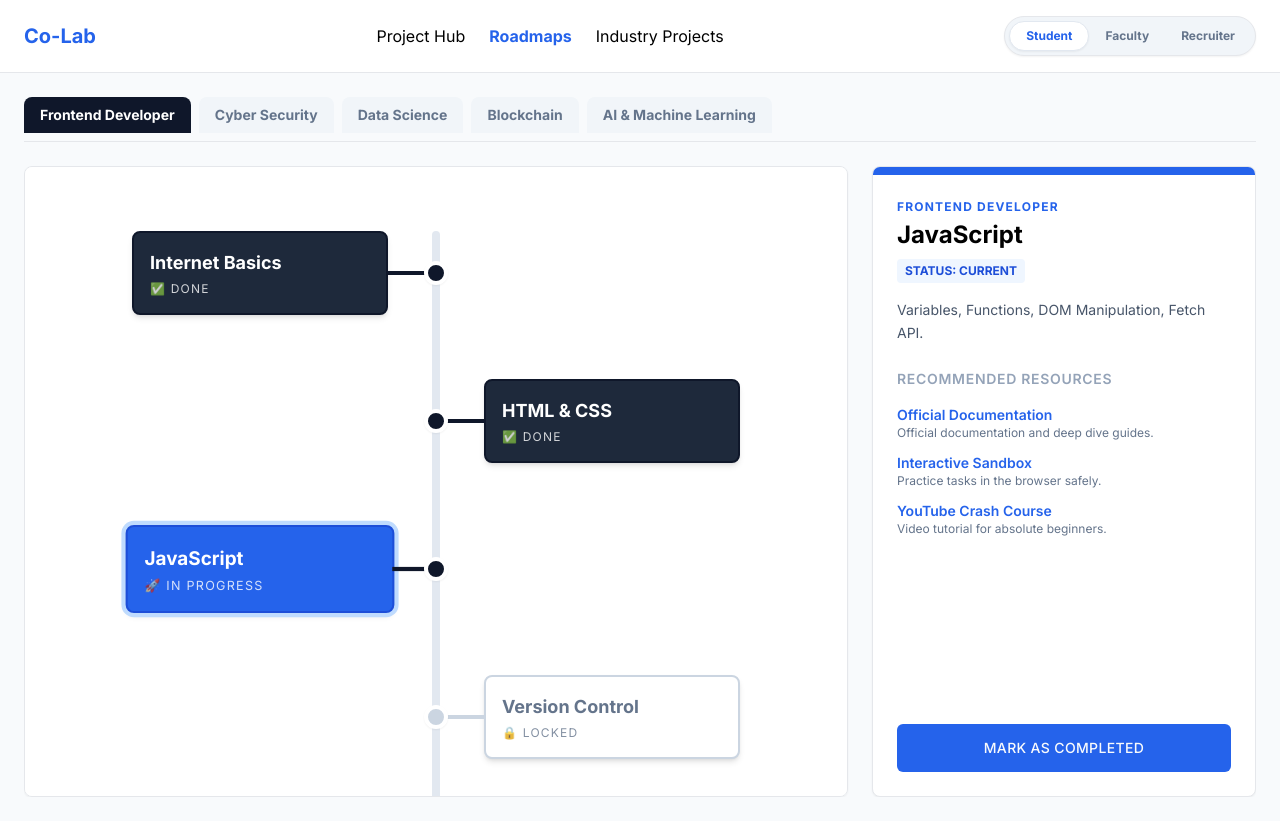
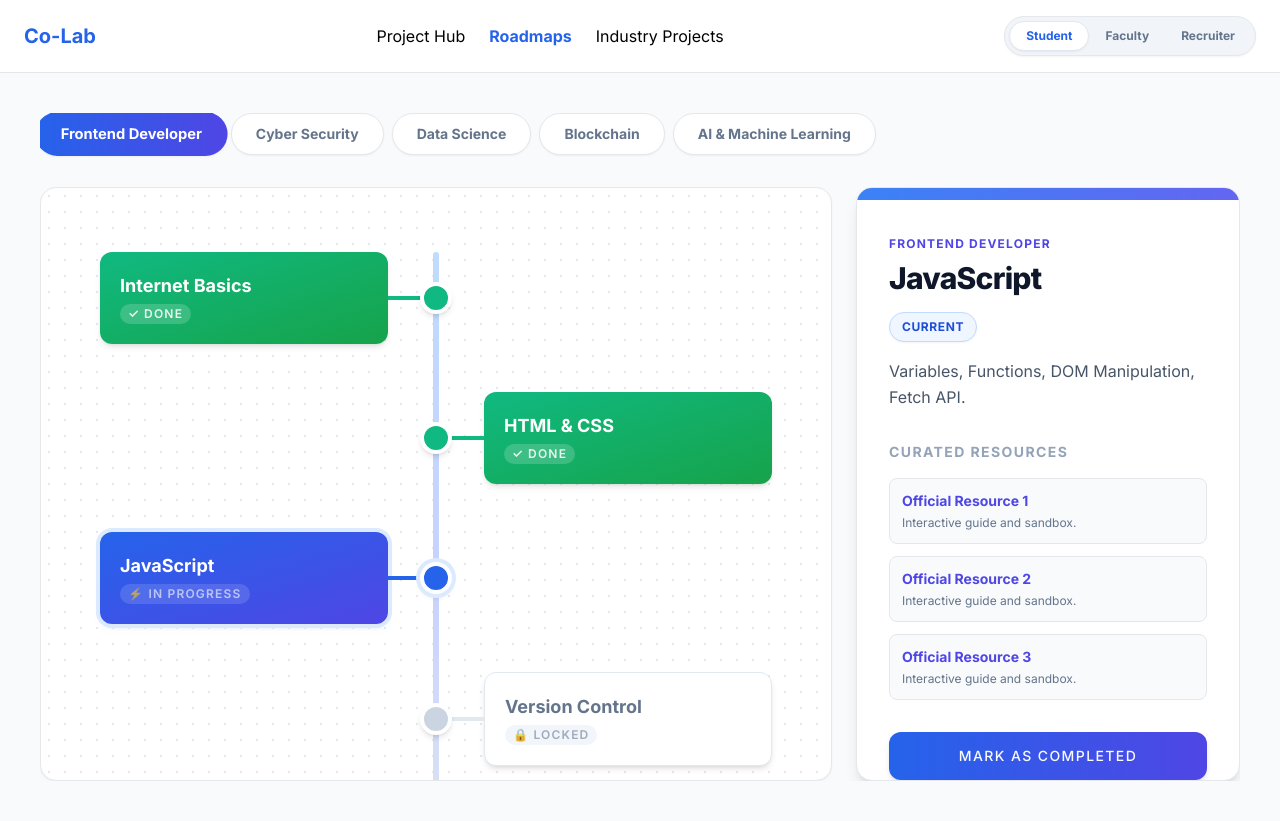
Before and after one commit to karthikn-BCA/hackathon-, a Next.js app: page /roadmaps in a window 1280 px wide. Built offline with nearby package versions, Linux system fonts and the light colour scheme.

Commit message:
Enhance roadmap UI with gradients and animations

```diff
--- a/src/app/roadmaps/page.tsx
+++ b/src/app/roadmaps/page.tsx
@@ -90,19 +90,19 @@ export default function RoadmapsPage() {
   }
 
   return (
-    <div className="flex flex-col h-[calc(100vh-100px)] gap-6">
+    <div className="flex flex-col h-[calc(100vh-100px)] gap-6 p-4">
 
       {/* Top Tabs for Courses */}
-      <div className="flex gap-2 overflow-x-auto pb-2 border-b">
+      <div className="flex gap-2 overflow-x-auto pb-2 scrollbar-hide">
         {(Object.keys(ROADMAPS) as RoadmapKey[]).map((key) => (
           <button
             key={key}
             onClick={() => setActiveTab(key)}
             className={`
-              px-4 py-2 rounded-t-lg font-bold text-sm transition-all whitespace-nowrap
+              px-6 py-2.5 rounded-full font-bold text-sm transition-all whitespace-nowrap shadow-sm
               ${activeTab === key
-                ? "bg-slate-900 text-white"
-                : "bg-slate-100 text-slate-500 hover:bg-slate-200"}
+                ? "bg-gradient-to-r from-blue-600 to-indigo-600 text-white shadow-md scale-105"
+                : "bg-white text-slate-500 hover:bg-slate-50 border"}
             `}
           >
             {ROADMAPS[key].title}
@@ -110,67 +110,73 @@ export default function RoadmapsPage() {
         ))}
       </div>
 
-      <div className="flex gap-6 flex-1 overflow-hidden bg-slate-50">
+      <div className="flex gap-6 flex-1 overflow-hidden">
 
         {/* Main Roadmap Area */}
-        <div className="flex-1 border rounded-lg bg-white shadow-sm p-8 relative overflow-y-auto">
+        <div className="flex-1 border rounded-2xl bg-white shadow-sm p-8 relative overflow-y-auto bg-[radial-gradient(#e5e7eb_1px,transparent_1px)] [background-size:16px_16px]">
+
           <div className="mt-8 max-w-2xl mx-auto relative">
 
             {/* Main vertical path line */}
-            <div className="absolute w-2 bg-slate-200 h-full left-1/2 -translate-x-1/2 z-0 rounded-full"></div>
+            <div className="absolute w-1.5 bg-gradient-to-b from-blue-200 via-indigo-200 to-slate-200 h-full left-1/2 -translate-x-1/2 z-0 rounded-full"></div>
 
             {nodes.map((node, idx) => {
               const isLeft = idx % 2 === 0;
               return (
-                <div key={node.id} className="relative z-10 w-full flex items-center mb-16">
+                <div key={node.id} className="relative z-10 w-full flex items-center mb-12 group">
 
-                  {/* Left Side (Empty if item is right) */}
+                  {/* Left Side */}
                   <div className={`w-1/2 pr-12 flex justify-end ${!isLeft ? 'invisible' : ''}`}>
                     <button
                       onClick={() => setSelectedNode(node)}
                       className={`
-                        w-64 p-4 rounded-lg font-bold text-left transition-all shadow-md relative
-                        ${node.status === "completed" ? "bg-slate-800 text-white border-2 border-slate-900 hover:bg-slate-700" : ""}
-                        ${node.status === "current" ? "bg-blue-600 text-white border-2 border-blue-700 ring-4 ring-blue-200 hover:bg-blue-500 scale-105" : ""}
-                        ${node.status === "locked" ? "bg-white text-slate-500 border-2 border-slate-300 hover:border-slate-400" : ""}
+                        w-72 p-5 rounded-xl font-bold text-left transition-all shadow-md relative group-hover:-translate-y-1 group-hover:shadow-lg
+                        ${node.status === "completed" ? "bg-gradient-to-br from-emerald-500 to-green-600 text-white border-none" : ""}
+                        ${node.status === "current" ? "bg-gradient-to-br from-blue-600 to-indigo-600 text-white border-none ring-4 ring-blue-100 shadow-blue-200/50" : ""}
+                        ${node.status === "locked" ? "bg-white text-slate-500 border border-slate-200" : ""}
                       `}
                     >
                       {/* Connector line to center */}
-                      <div className={`absolute top-1/2 -right-12 w-12 h-1 ${node.status === 'locked' ? 'bg-slate-300' : 'bg-slate-900'} -translate-y-1/2 z-0`}></div>
+                      <div className={`absolute top-1/2 -right-12 w-12 h-1 ${node.status === 'locked' ? 'bg-slate-200' : (node.status === 'completed' ? 'bg-emerald-500' : 'bg-blue-600')} -translate-y-1/2 z-0`}></div>
 
-                      <div className="text-lg">{node.label}</div>
-                      <div className="text-xs font-normal mt-1 opacity-80 uppercase tracking-widest flex items-center gap-1">
-                        {node.status === "completed" && "✅ Done"}
-                        {node.status === "current" && "🚀 In Progress"}
-                        {node.status === "locked" && "🔒 Locked"}
+                      <div className="text-lg mb-1">{node.label}</div>
+                      <div className={`text-xs font-semibold uppercase tracking-widest flex items-center gap-1.5 opacity-90
+                        ${node.status === "locked" ? "text-slate-400" : "text-white"}
+                      `}>
+                        {node.status === "completed" && <span className="bg-white/20 px-2 py-0.5 rounded-full">✓ Done</span>}
+                        {node.status === "current" && <span className="bg-white/20 px-2 py-0.5 rounded-full animate-pulse">⚡ In Progress</span>}
+                        {node.status === "locked" && <span className="bg-slate-100 px-2 py-0.5 rounded-full">🔒 Locked</span>}
                       </div>
                     </button>
                   </div>
 
                   {/* Center Node on the line */}
-                  <div className="absolute left-1/2 -translate-x-1/2 w-6 h-6 rounded-full border-4 border-white z-20 flex items-center justify-center shadow-sm"
-                       style={{ backgroundColor: node.status === 'locked' ? '#cbd5e1' : '#0f172a' }}>
+                  <div className={`absolute left-1/2 -translate-x-1/2 w-8 h-8 rounded-full border-4 border-white z-20 flex items-center justify-center shadow-md transition-colors
+                       ${node.status === 'completed' ? 'bg-emerald-500' : (node.status === 'current' ? 'bg-blue-600 ring-4 ring-blue-100' : 'bg-slate-300')}
+                  `}>
                   </div>
 
-                  {/* Right Side (Empty if item is left) */}
+                  {/* Right Side */}
                   <div className={`w-1/2 pl-12 flex justify-start ${isLeft ? 'invisible' : ''}`}>
                     <button
                       onClick={() => setSelectedNode(node)}
                       className={`
-                        w-64 p-4 rounded-lg font-bold text-left transition-all shadow-md relative
-                        ${node.status === "completed" ? "bg-slate-800 text-white border-2 border-slate-900 hover:bg-slate-700" : ""}
-                        ${node.status === "current" ? "bg-blue-600 text-white border-2 border-blue-700 ring-4 ring-blue-200 hover:bg-blue-500 scale-105" : ""}
-                        ${node.status === "locked" ? "bg-white text-slate-500 border-2 border-slate-300 hover:border-slate-400" : ""}
+                        w-72 p-5 rounded-xl font-bold text-left transition-all shadow-md relative group-hover:-translate-y-1 group-hover:shadow-lg
+                        ${node.status === "completed" ? "bg-gradient-to-br from-emerald-500 to-green-600 text-white border-none" : ""}
+                        ${node.status === "current" ? "bg-gradient-to-br from-blue-600 to-indigo-600 text-white border-none ring-4 ring-blue-100 shadow-blue-200/50" : ""}
+                        ${node.status === "locked" ? "bg-white text-slate-500 border border-slate-200" : ""}
                       `}
                     >
                       {/* Connector line to center */}
-                      <div className={`absolute top-1/2 -left-12 w-12 h-1 ${node.status === 'locked' ? 'bg-slate-300' : 'bg-slate-900'} -translate-y-1/2 z-0`}></div>
+                      <div className={`absolute top-1/2 -left-12 w-12 h-1 ${node.status === 'locked' ? 'bg-slate-200' : (node.status === 'completed' ? 'bg-emerald-500' : 'bg-blue-600')} -translate-y-1/2 z-0`}></div>
 
-                      <div className="text-lg">{node.label}</div>
-                      <div className="text-xs font-normal mt-1 opacity-80 uppercase tracking-widest flex items-center gap-1">
-                        {node.status === "completed" && "✅ Done"}
-                        {node.status === "current" && "🚀 In Progress"}
-                        {node.status === "locked" && "🔒 Locked"}
+                      <div className="text-lg mb-1">{node.label}</div>
+                      <div className={`text-xs font-semibold uppercase tracking-widest flex items-center gap-1.5 opacity-90
+                        ${node.status === "locked" ? "text-slate-400" : "text-white"}
+                      `}>
+                        {node.status === "completed" && <span className="bg-white/20 px-2 py-0.5 rounded-full">✓ Done</span>}
+                        {node.status === "current" && <span className="bg-white/20 px-2 py-0.5 rounded-full animate-pulse">⚡ In Progress</span>}
+                        {node.status === "locked" && <span className="bg-slate-100 px-2 py-0.5 rounded-full">🔒 Locked</span>}
                       </div>
                     </button>
                   </div>
@@ -183,64 +189,53 @@ export default function RoadmapsPage() {
 
         {/* Sidebar Area */}
         {selectedNode && (
-          <div className="w-96 border rounded-lg bg-white p-6 shadow-sm flex flex-col relative overflow-hidden">
+          <div className="w-96 border rounded-2xl bg-white p-8 shadow-lg flex flex-col relative overflow-hidden">
 
-            {/* Header Status Bar */}
-            <div className={`absolute top-0 left-0 w-full h-2
-              ${selectedNode.status === 'completed' ? 'bg-slate-800' : ''}
-              ${selectedNode.status === 'current' ? 'bg-blue-600' : ''}
-              ${selectedNode.status === 'locked' ? 'bg-slate-300' : ''}
+            {/* Header Status Bar Gradient */}
+            <div className={`absolute top-0 left-0 w-full h-3
+              ${selectedNode.status === 'completed' ? 'bg-gradient-to-r from-emerald-400 to-green-500' : ''}
+              ${selectedNode.status === 'current' ? 'bg-gradient-to-r from-blue-500 to-indigo-500' : ''}
+              ${selectedNode.status === 'locked' ? 'bg-slate-200' : ''}
             `}></div>
 
-            <div className="text-xs font-bold text-blue-600 uppercase tracking-widest mt-2 mb-1">
+            <div className="text-xs font-bold text-indigo-600 uppercase tracking-widest mt-4 mb-2">
               {ROADMAPS[activeTab].title}
             </div>
-            <h3 className="font-bold text-2xl mb-2">{selectedNode.label}</h3>
+            <h3 className="font-extrabold text-3xl mb-4 tracking-tight text-slate-900">{selectedNode.label}</h3>
 
-            <div className={`inline-block px-2 py-1 rounded text-xs mb-4 font-bold uppercase w-fit
-              ${selectedNode.status === 'completed' ? 'bg-slate-100 text-slate-800' : ''}
-              ${selectedNode.status === 'current' ? 'bg-blue-50 text-blue-700' : ''}
-              ${selectedNode.status === 'locked' ? 'bg-slate-100 text-slate-500' : ''}
+            <div className={`inline-flex px-3 py-1.5 rounded-full text-xs font-bold uppercase w-fit tracking-wider shadow-sm border
+              ${selectedNode.status === 'completed' ? 'bg-green-50 text-green-700 border-green-200' : ''}
+              ${selectedNode.status === 'current' ? 'bg-blue-50 text-blue-700 border-blue-200' : ''}
+              ${selectedNode.status === 'locked' ? 'bg-slate-50 text-slate-500 border-slate-200' : ''}
             `}>
-              Status: {selectedNode.status}
+              {selectedNode.status}
             </div>
 
-            <p className="text-sm text-slate-600 mb-6 leading-relaxed">
+            <p className="text-slate-600 mb-8 mt-4 leading-relaxed">
               {selectedNode.description}
             </p>
 
             <div className="space-y-4 flex-1">
-              <h4 className="font-semibold text-sm uppercase tracking-wider text-slate-400">Recommended Resources</h4>
-              <ul className="space-y-3">
-                <li>
-                  <a href="#" className="group flex flex-col">
-                    <span className="text-sm font-semibold text-blue-600 group-hover:underline">Official Documentation</span>
-                    <span className="text-xs text-slate-500">Official documentation and deep dive guides.</span>
+              <h4 className="font-bold text-sm uppercase tracking-widest text-slate-400">Curated Resources</h4>
+              <div className="space-y-3">
+                {[1, 2, 3].map((i) => (
+                  <a key={i} href="#" className="group flex flex-col p-3 rounded-lg border bg-slate-50 hover:bg-indigo-50 hover:border-indigo-200 transition-colors">
+                    <span className="text-sm font-bold text-indigo-600 group-hover:text-indigo-700">Official Resource {i}</span>
+                    <span className="text-xs text-slate-500 mt-1">Interactive guide and sandbox.</span>
                   </a>
-                </li>
-                <li>
-                  <a href="#" className="group flex flex-col">
-                    <span className="text-sm font-semibold text-blue-600 group-hover:underline">Interactive Sandbox</span>
-                    <span className="text-xs text-slate-500">Practice tasks in the browser safely.</span>
-                  </a>
-                </li>
-                <li>
-                  <a href="#" className="group flex flex-col">
-                    <span className="text-sm font-semibold text-blue-600 group-hover:underline">YouTube Crash Course</span>
-                    <span className="text-xs text-slate-500">Video tutorial for absolute beginners.</span>
-                  </a>
-                </li>
-              </ul>
+                ))}
+              </div>
             </div>
 
             <Button
-              className="w-full mt-6 py-6 font-bold tracking-wide transition-all"
+              className={`w-full mt-8 py-6 font-bold tracking-widest uppercase shadow-md transition-all rounded-xl
+                ${selectedNode.status === 'current' ? 'bg-gradient-to-r from-blue-600 to-indigo-600 hover:from-blue-700 hover:to-indigo-700 hover:shadow-lg hover:-translate-y-0.5' : ''}
+              `}
               onClick={markCompleted}
               disabled={selectedNode.status === "completed" || selectedNode.status === "locked"}
-              style={selectedNode.status === "current" ? { backgroundColor: '#2563eb' } : {}}
             >
-              {selectedNode.status === "completed" ? "ALREADY COMPLETED" :
-               selectedNode.status === "locked" ? "LOCKED (FINISH PREREQUISITES)" : "MARK AS COMPLETED"}
+              {selectedNode.status === "completed" ? "Completed ✓" :
+               selectedNode.status === "locked" ? "Locked (Prerequisites)" : "Mark as Completed"}
             </Button>
           </div>
         )}
```
